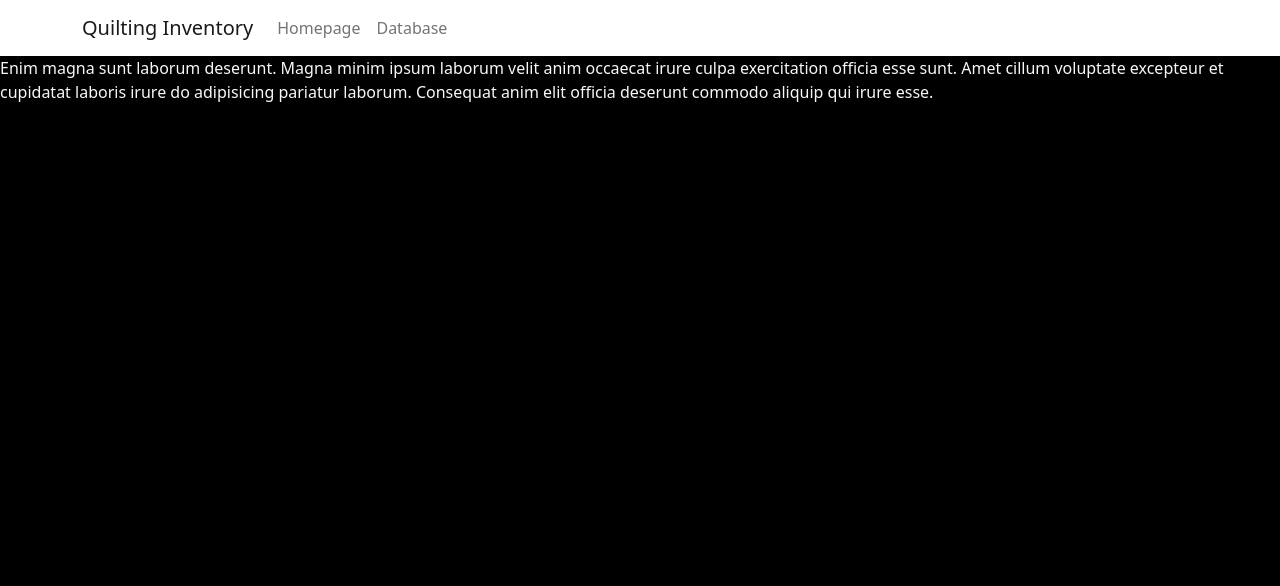
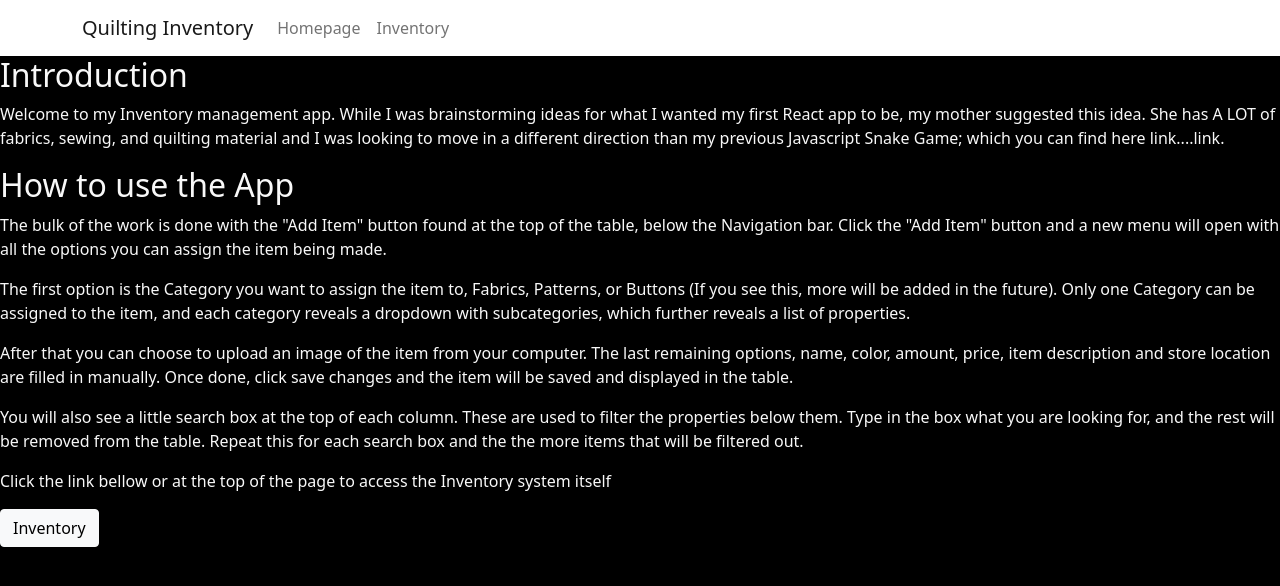
Before and after one commit to Valderhide/inventory, a React (Create React App) app: page /Homepage in a window 1280 px wide. Shown: the top 586 px of the page. Built offline with nearby package versions, Linux system fonts and the light colour scheme.

Commit message:
Fleshed out Homepage, and various minor tweaks to code/page layount

```diff
--- a/src/App.js
+++ b/src/App.js
@@ -10,7 +10,7 @@ export default function App() {
           <Navbar.Collapse id="basic-navbar-nav">
             <Nav className="me-auto">
               <Nav.Link href="/Homepage">Homepage</Nav.Link>
-              <Nav.Link href="/inventory">Database</Nav.Link>
+              <Nav.Link href="/inventory">Inventory</Nav.Link>
             </Nav>
           </Navbar.Collapse>
         </Container>
--- a/src/Components/Table.js
+++ b/src/Components/Table.js
@@ -68,6 +68,7 @@ export default function ItemTable({ data, onRowDelete }) {
                 type="text"
                 value={filter1}
                 onChange={(e) => setFilter1(e.target.value)}
+                placeholder="Search"
               />
             </form>
           </th>
@@ -77,6 +78,8 @@ export default function ItemTable({ data, onRowDelete }) {
                 type="text"
                 value={filter2}
                 onChange={(e) => setFilter2(e.target.value)}
+                placeholder="Search"
+                size={5}
               />
             </form>
           </th>
@@ -86,6 +89,8 @@ export default function ItemTable({ data, onRowDelete }) {
                 type="text"
                 value={filter3}
                 onChange={(e) => setFilter3(e.target.value)}
+                placeholder="Search"
+                size={5}
               />
             </form>
           </th>
@@ -95,6 +100,8 @@ export default function ItemTable({ data, onRowDelete }) {
                 type="text"
                 value={filter4}
                 onChange={(e) => setFilter4(e.target.value)}
+                placeholder="Search"
+                size={5}
               />
             </form>
           </th>
@@ -104,6 +111,8 @@ export default function ItemTable({ data, onRowDelete }) {
                 type="text"
                 value={filter5}
                 onChange={(e) => setFilter5(e.target.value)}
+                placeholder="Search"
+                size={5}
               />
             </form>
           </th>
@@ -113,16 +122,19 @@ export default function ItemTable({ data, onRowDelete }) {
                 type="text"
                 value={filter6}
                 onChange={(e) => setFilter6(e.target.value)}
+                placeholder="Search"
+                size={5}
               />
             </form>
           </th>
-
           <th>
             <form>
               <input
                 type="text"
                 value={filter7}
                 onChange={(e) => setFilter7(e.target.value)}
+                placeholder="Search"
+                size={5}
               />
             </form>
           </th>
--- a/src/Pages/homepage.js
+++ b/src/Pages/homepage.js
@@ -1,10 +1,52 @@
+import { Link } from "react-router-dom";
+import { Button } from "react-bootstrap";
+
 export default function HomePage() {
   return (
     <div className="descript">
-      Enim magna sunt laborum deserunt. Magna minim ipsum laborum velit anim
-      occaecat irure culpa exercitation officia esse sunt. Amet cillum voluptate
-      excepteur et cupidatat laboris irure do adipisicing pariatur laborum.
-      Consequat anim elit officia deserunt commodo aliquip qui irure esse.
+      <h2>Introduction</h2>
+      <p>
+        Welcome to my Inventory management app. While I was brainstorming ideas
+        for what I wanted my first React app to be, my mother suggested this
+        idea. She has A LOT of fabrics, sewing, and quilting material and I was
+        looking to move in a different direction than my previous Javascript
+        Snake Game; which you can find here link....link.
+      </p>
+      <h2>How to use the App</h2>
+      <p>
+        The bulk of the work is done with the "Add Item" button found at the top
+        of the table, below the Navigation bar. Click the "Add Item" button and
+        a new menu will open with all the options you can assign the item being
+        made.{" "}
+      </p>
+      <p>
+        The first option is the Category you want to assign the item to,
+        Fabrics, Patterns, or Buttons (If you see this, more will be added in
+        the future). Only one Category can be assigned to the item, and each
+        category reveals a dropdown with subcategories, which further reveals a
+        list of properties.{" "}
+      </p>
+      <p>
+        After that you can choose to upload an image of the item from your
+        computer. The last remaining options, name, color, amount, price, item
+        description and store location are filled in manually. Once done, click
+        save changes and the item will be saved and displayed in the table.
+      </p>
+      <p>
+        You will also see a little search box at the top of each column. These
+        are used to filter the properties below them. Type in the box what you
+        are looking for, and the rest will be removed from the table. Repeat
+        this for each search box and the the more items that will be filtered
+        out.
+      </p>
+
+      <p>
+        Click the link bellow or at the top of the page to access the Inventory
+        system itself
+      </p>
+      <Link to="/Inventory">
+        <Button variant="light">Inventory</Button>
+      </Link>
     </div>
   );
 }
--- a/src/Pages/shoppingList.js
+++ b/src/Pages/shoppingList.js
@@ -1,4 +1,4 @@
-import { Table, Button } from "react-bootstrap";
+import { Table } from "react-bootstrap";
 
 export default function Print() {
   let data = JSON.parse(localStorage.getItem("properties"));
```
